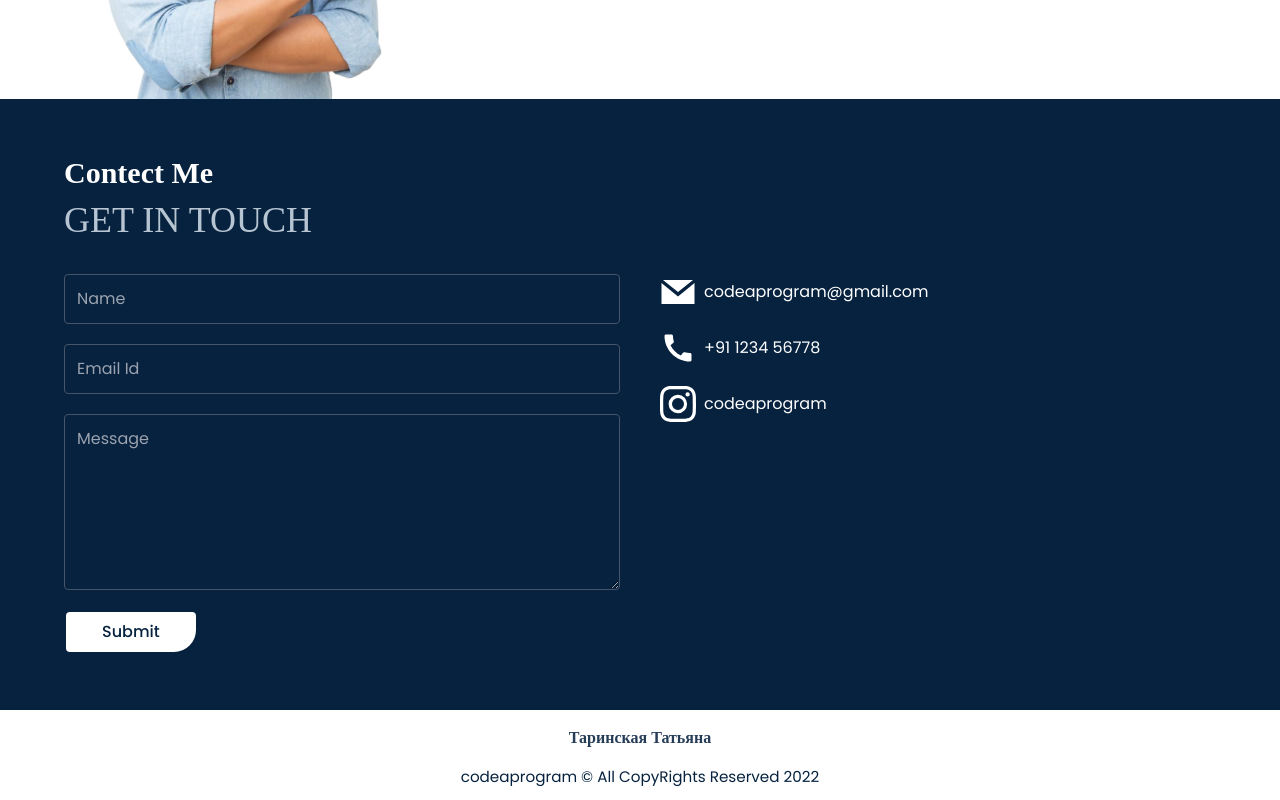
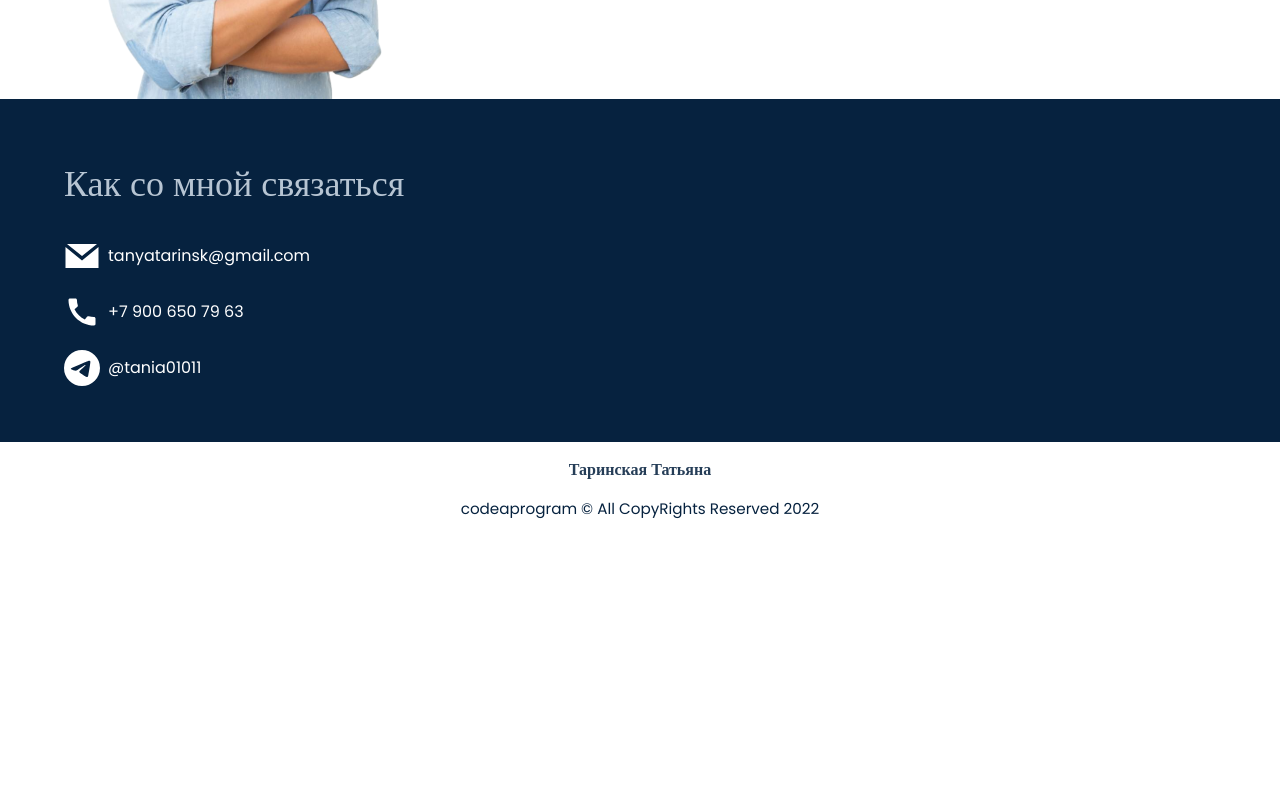
Before and after one commit to tantarin/my, a React (Vite) app: page / in a window 1280 px wide. Shown: the part 3841-4641 px from the top of the page. After the commit the page ends 4373 px from the top, so only its background shows below. Built offline with nearby package versions, Linux system fonts and the light colour scheme; a web font is replaced by a local one.

Commit message:
правки

```diff
--- a/src/Content.js
+++ b/src/Content.js
@@ -28,7 +28,7 @@ import Hireme_person2 from "./assets/images/Hireme/person2.png";
 // import icons from react-icons
 import { GrMail } from "react-icons/gr";
 import { MdArrowForward, MdCall } from "react-icons/md";
-import { BsInstagram } from "react-icons/bs";
+import {BsInstagram, BsTelegram} from "react-icons/bs";
 import { TbSmartHome } from "react-icons/tb";
 import { BiUser } from "react-icons/bi";
 import { RiServiceLine, RiProjectorLine } from "react-icons/ri";
@@ -219,23 +219,23 @@ export const content = {
     btnText: "Hire Me",
   },
   Contact: {
-    title: "Contect Me",
-    subtitle: "GET IN TOUCH",
+    title: "Напиши мне",
+    subtitle: "Как со мной связаться",
     social_media: [
       {
-        text: "codeaprogram@gmail.com",
+        text: "tanyatarinsk@gmail.com",
         icon: GrMail,
-        link: "mailto:codeaprogram@gmail.com",
+        link: "mailto:tanyatarinsk@gmail.com",
       },
       {
-        text: "+91 1234 56778",
+        text: "+7 900 650 79 63",
         icon: MdCall,
         link: "https://wa.me/1234567890",
       },
       {
-        text: "codeaprogram",
-        icon: BsInstagram,
-        link: "https://www.instagram.com/codeaprogram/",
+        text: "@tania01011",
+        icon: BsTelegram,
+        link: "https://t.me/tania01011",
       },
     ],
   },
--- a/src/components/Contact.jsx
+++ b/src/components/Contact.jsx
@@ -34,49 +34,49 @@ const Contact = () => {
     <section className="bg-dark_primary text-white" id="contact">
       <Toaster />
       <div className="md:container px-5 py-14">
-        <h2 className="title !text-white" data-aos="fade-down">
-          {Contact.title}
-        </h2>
+        {/*<h2 className="title !text-white" data-aos="fade-down">*/}
+        {/*  {Contact.title}*/}
+        {/*</h2>*/}
         <h4 className="subtitle" data-aos="fade-down">
           {Contact.subtitle}
         </h4>
         <br />
         <div className="flex gap-10 md:flex-row flex-col">
-          <form
-            ref={form}
-            onSubmit={sendEmail}
-            data-aos="fade-up"
-            className="flex-1 flex flex-col gap-5"
-          >
-            {/* Input Name as same as email js templates values */}
-            <input
-              type="text"
-              name="from_name"
-              placeholder="Name"
-              required
-              className="border border-slate-600 p-3 rounded"
-            />
-            <input
-              type="email"
-              name="user_email"
-              pattern="[A-Za-z0-9._%+-]+@[A-Za-z0-9.-]+\.[A-Za-z]{1,63}$"
-              placeholder="Email Id"
-              required
-              className="border border-slate-600 p-3 rounded"
-            />
-            <textarea
-              name="message"
-              placeholder="Message"
-              className="border border-slate-600 p-3 rounded h-44"
-              required
-            ></textarea>
-            <button
-              className="btn self-start
-            bg-white text-dark_primary"
-            >
-              Submit
-            </button>
-          </form>
+          {/*<form*/}
+          {/*  ref={form}*/}
+          {/*  onSubmit={sendEmail}*/}
+          {/*  data-aos="fade-up"*/}
+          {/*  className="flex-1 flex flex-col gap-5"*/}
+          {/*>*/}
+          {/*  /!* Input Name as same as email js templates values *!/*/}
+          {/*  <input*/}
+          {/*    type="text"*/}
+          {/*    name="from_name"*/}
+          {/*    placeholder="Name"*/}
+          {/*    required*/}
+          {/*    className="border border-slate-600 p-3 rounded"*/}
+          {/*  />*/}
+          {/*  <input*/}
+          {/*    type="email"*/}
+          {/*    name="user_email"*/}
+          {/*    pattern="[A-Za-z0-9._%+-]+@[A-Za-z0-9.-]+\.[A-Za-z]{1,63}$"*/}
+          {/*    placeholder="Email Id"*/}
+          {/*    required*/}
+          {/*    className="border border-slate-600 p-3 rounded"*/}
+          {/*  />*/}
+          {/*  <textarea*/}
+          {/*    name="message"*/}
+          {/*    placeholder="Message"*/}
+          {/*    className="border border-slate-600 p-3 rounded h-44"*/}
+          {/*    required*/}
+          {/*  ></textarea>*/}
+          {/*  <button*/}
+          {/*    className="btn self-start*/}
+          {/*  bg-white text-dark_primary"*/}
+          {/*  >*/}
+          {/*    Отправить*/}
+          {/*  </button>*/}
+          {/*</form>*/}
           <div className="flex-1 flex flex-col gap-5">
             {Contact.social_media.map((content, i) => (
               <div
```
